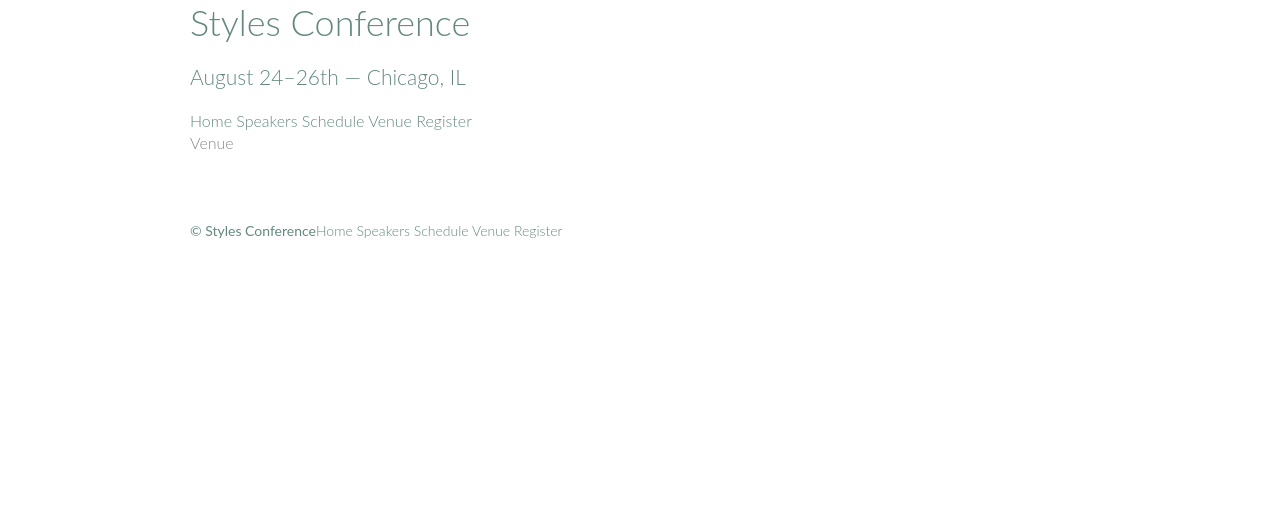
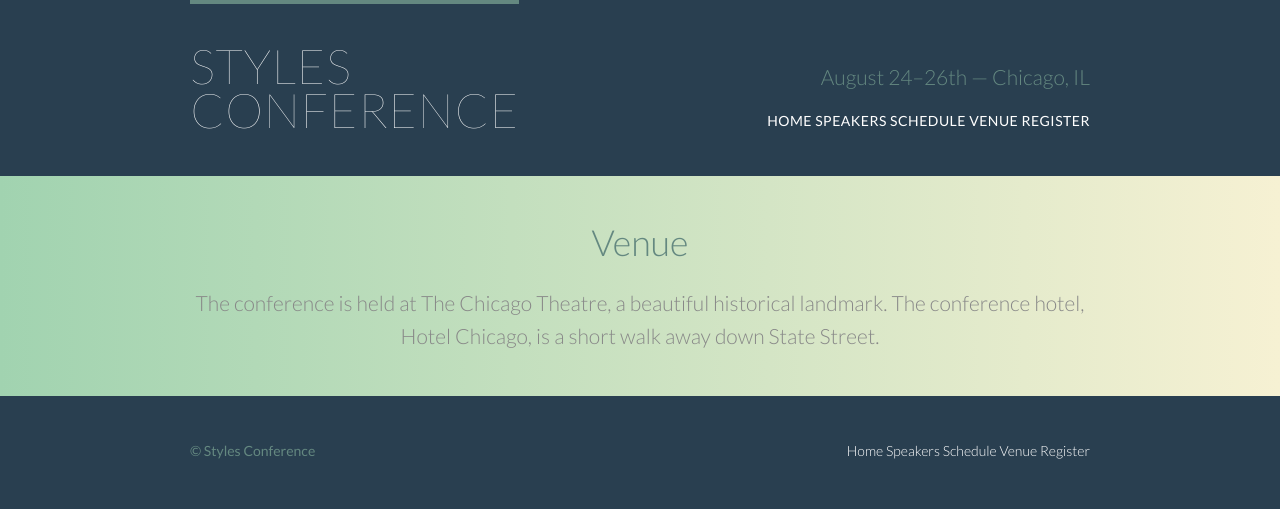
Before and after one commit to 266445/styles-conference, a plain HTML site: page venue.html in a window 1280 px wide. Drawn offline with Linux system fonts and the light colour scheme.

Commit message:
Fixed miss alignment, added gradients and texts to each sub site

```diff
--- a/assets/stylesheets/main.css
+++ b/assets/stylesheets/main.css
@@ -28,7 +28,7 @@ footer, header, hgroup, menu, nav, section {
   display: block;
 }
 body {
-  line-height: 1;
+  background: #293f50;
   color: #888;
   font: 300 16px/22px "Lato", "Open Sans", "Helvetica Neue", Helvetica, Arial, sans-serif;
 }
@@ -138,11 +138,21 @@ p a {
   border-radius: 5px;
   display: inline-block;
   margin: 0;
+  color: #fff;
+  cursor: pointer;
+  font-weight: 400px;
+  letter-spacing: .5px;
+  text-transform: uppercase;
 }
 
 .btn-alt {
-  border: 1px solid #dfe2e5;
+  border: 1px solid #fff;
   padding: 10px 30px;
+}
+
+.btn-alt:hover {
+  background: #fff;
+  color: #648880;
 }
 
 /*
@@ -155,6 +165,7 @@ p a {
   line-height: 44px;
   padding: 22px 80px 66px 80px;
   text-align: center;
+  color: #fff;
 }
 
 .hero h2 {
@@ -219,6 +230,16 @@ p a {
   color: #648880;
 }
 
+.primary-header a,
+.primary-footer a {
+  color: #fff;
+}
+
+.primary-header a:hover,
+.primary-footer a:hover{
+  color: #648880;
+}
+
 .col-1-3 {
   width: 33.33%;
 }
@@ -268,3 +289,30 @@ p a {
 .nav {
   text-align: right;
 }
+
+.row,
+.row-alt {
+  min-width: 960px;
+}
+
+.row {
+  background: #fff;
+  padding: 66px 0 44px 0;
+}
+
+.row-alt {
+  background: #cbe2c1;
+  background: -webkit-linear-gradient(to right, #a1d3b0, #f6f1d3);
+  background: -moz-linear-gradient(to right, #a1d3b0, #f6f1d3);
+  background: linear-gradient(to right, #a1d3b0, #f6f1d3);
+  padding: 44px 0 22px 0;
+}
+
+.lead {
+  text-align: center;
+}
+
+.lead p {
+  font-size: 21px;
+  line-height: 33px;
+}
--- a/venue.html
+++ b/venue.html
@@ -2,32 +2,41 @@
 <html lang="en">
     <head>
         <meta charset="utf-8">
-        <title>Venue</title>
+        <title>Styles Conference</title>
         <link rel="stylesheet" href="assets/stylesheets/main.css">
+        <link rel="stylesheet"
+  href="http://fonts.googleapis.com/css?family=Lato:100,300,400">
     </head>
     <body>
-        <header class="container group">
-            <h1>
-                <a href="index.html">Styles Conference</a>
+        <header class="primary-header container group">
+            <h1 class="logo">
+                <a href="index.html">Styles <br> Conference</a>
             </h1>
-            <h3>August 24&ndash;26th &mdash; Chicago, IL</h3>
-            <nav>
+            <h3 class="tagline">August 24&ndash;26th &mdash; Chicago, IL</h3>
+            <nav class="nav primary-nav">
                 <a href="index.html">Home</a>
                 <a href="speakers.html">Speakers</a>
                 <a href="schedule.html">Schedule</a>
                 <a href="venue.html">Venue</a>
                 <a href="register.html">Register</a>
             </nav>
+
         </header>
 
     </body>
-    <section class="container">
-        <p>Venue</p>
+    <section class="row-alt">
+        <div class="lead container">
+
+            <h1>Venue</h1>
+
+            <p>The conference is held at The Chicago Theatre, a beautiful historical landmark. The conference hotel, Hotel Chicago, is a short walk away down State Street.</p>
+        </div>
+
 
     </section>
     <footer class="primary-footer container group">
         <small>&copy; Styles Conference</small>
-        <nav>
+        <nav class="nav">
             <a href="index.html">Home</a>
             <a href="speakers.html">Speakers</a>
             <a href="schedule.html">Schedule</a>
```
Also changed, not shown: index.html (+4 -3 lines), register.html (+17 -8 lines), schedule.html (+18 -9 lines), speakers.html (+18 -9 lines).
